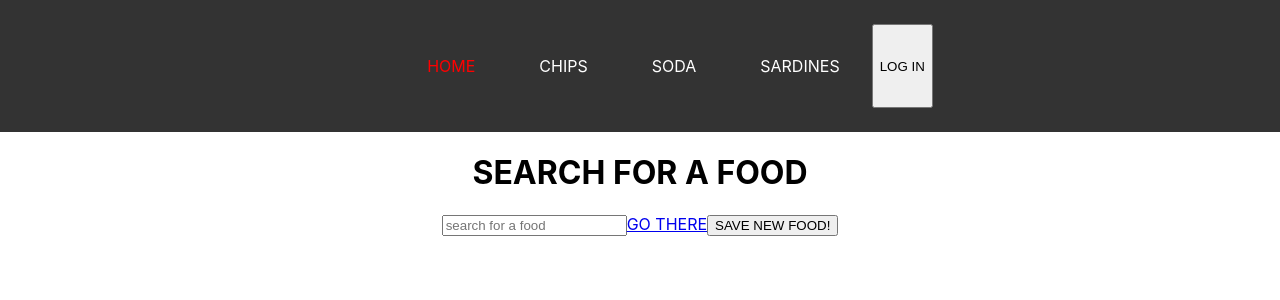
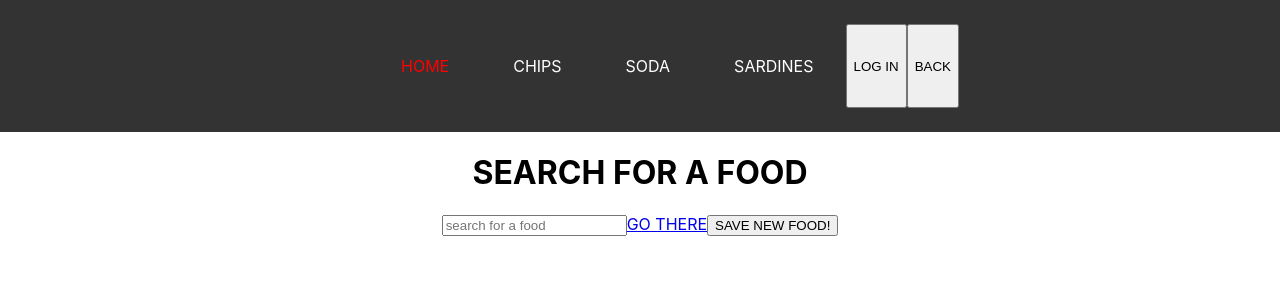
Before and after one commit to axelobscura/VENDING-MACHINE, a React (Create React App) app: page / in a window 1280 px wide. Shown: the top 300 px of the page. Built offline with nearby package versions, Linux system fonts and the light colour scheme; the HTML template or start-up script is replaced by a standard one.

Commit message:
History Back Button
Router history go back.

```diff
--- a/src/Navbar.js
+++ b/src/Navbar.js
@@ -6,10 +6,15 @@ class Navbar extends Component {
   constructor(props) {
     super(props);
     this.handleLogin = this.handleLogin.bind(this);
+    this.handleBack = this.handleBack.bind(this);
   }
   handleLogin(){
     alert("LOGGED YOU IN");
     this.props.history.push("/food/salmon");
+  }
+  handleBack(){
+    alert("BABY GO BACK");
+    this.props.history.goBack();
   }
   render() {
     return (
@@ -20,6 +25,7 @@ class Navbar extends Component {
         <NavLink exact activeClassName="Navbar-active" to="/sardines">Sardines</NavLink>
 
         <button onClick={this.handleLogin}>LOG IN</button>
+        <button onClick={this.handleBack}>BACK</button>
       </div>
      );
   }
```
